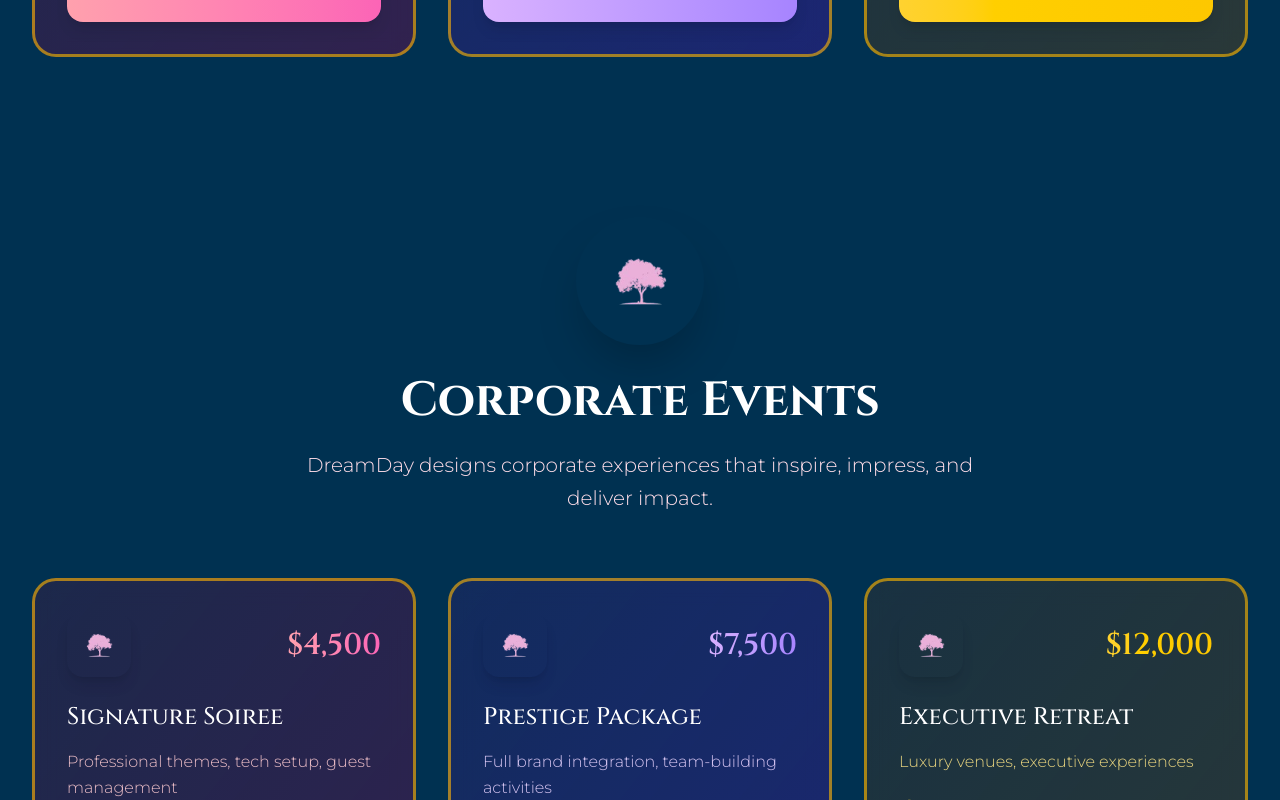
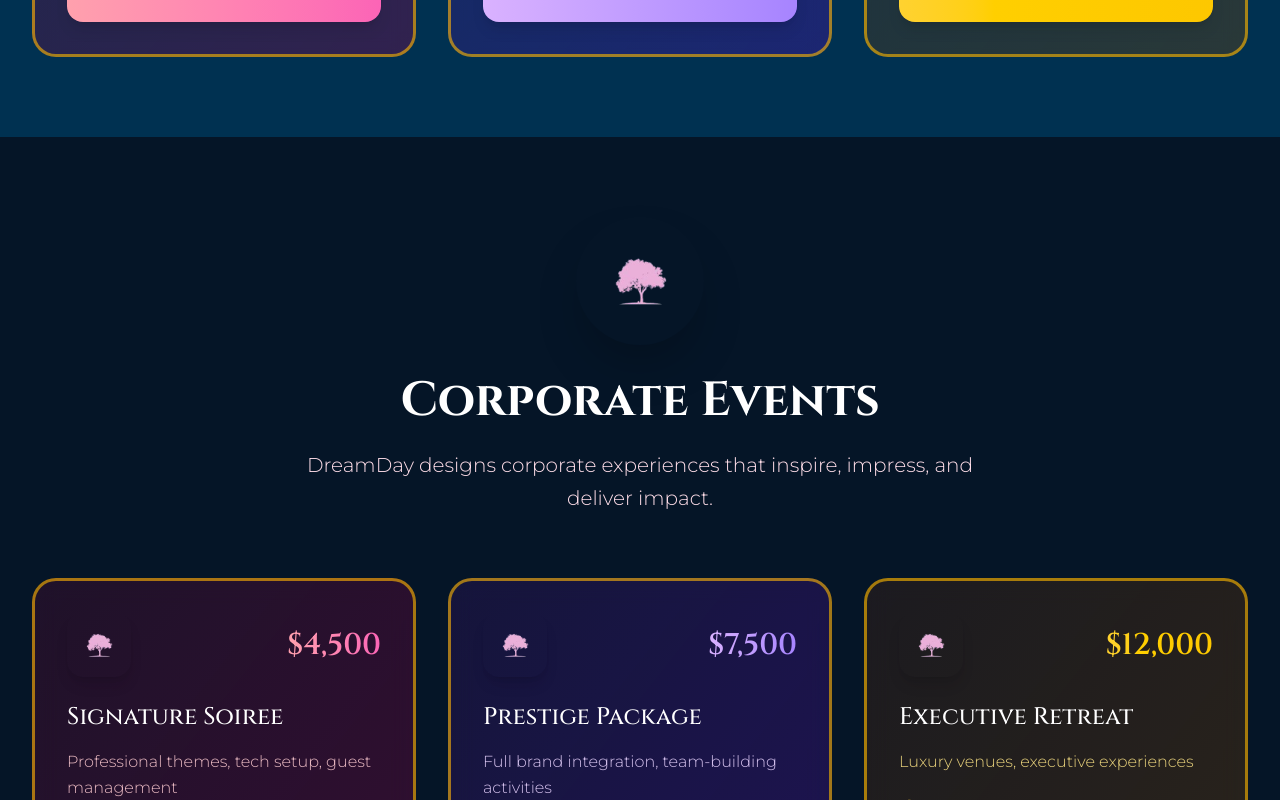
Before and after one commit to salamjillani/dreamdaysalam, a React (Vite) app: page / in a window 1280 px wide. Shown: the part 6680-7480 px from the top of the page. Built offline with nearby package versions, Linux system fonts and the light colour scheme.

Commit message:
Update Corporate.jsx

```diff
--- a/src/components/Corporate.jsx
+++ b/src/components/Corporate.jsx
@@ -28,7 +28,7 @@ const Corporate = ({ setShowConsultationForm }) => {
   ];
 
   return (
-    <section id="corporate" className="py-12 sm:py-16 md:py-20 relative overflow-hidden bg-[#003151]">
+    <section id="corporate" className="py-12 sm:py-16 md:py-20 relative overflow-hidden bg-[#051527]">
       <div className="relative z-10 max-w-7xl mx-auto px-4 sm:px-6 lg:px-8">
         <div className="text-center mb-12 sm:mb-16">
           <div className="inline-flex p-6 rounded-full mb-8 shadow-2xl">
```
